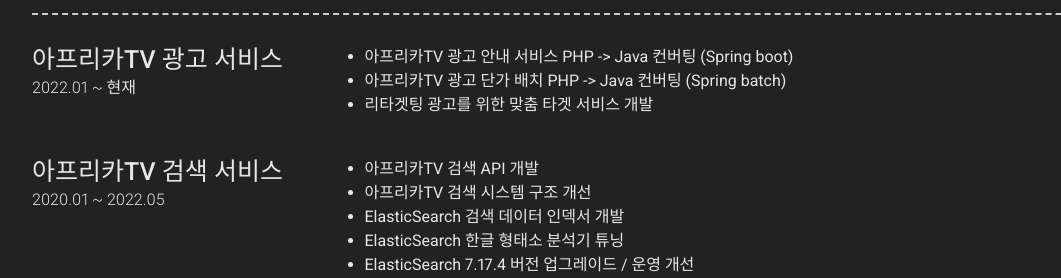
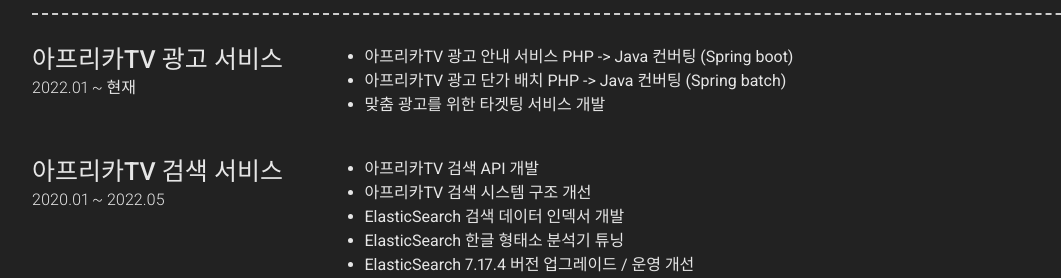
Before and after one commit to JinHyukParkk/JinHyukParkk.github.io, a Jekyll site: the page built from index.md, in a window 1280 px wide and 900 px high, scrolled down 958 px. Shown: the part 165-443 px from the top of the window, without its empty margins (38-1099 px from the left). Built offline with Jekyll 4.4.1, drawn with Linux system fonts in a browser that asks for light colours; nearby versions of some CDN libraries.

Commit message:
경력 사항 업데이트

```diff
--- a/_config.yml
+++ b/_config.yml
@@ -88,7 +88,7 @@ content:
         description: |
           * 아프리카TV 광고 안내 서비스 PHP -> Java 컨버팅 (Spring boot)
           * 아프리카TV 광고 단가 배치 PHP -> Java 컨버팅 (Spring batch)
-          * 리타겟팅 광고를 위한 맞춤 타겟 서비스 개발
+          * 맞춤 광고를 위한 타겟팅 서비스 개발
 
       - layout: left
         title: 아프리카TV 검색 서비스
```
